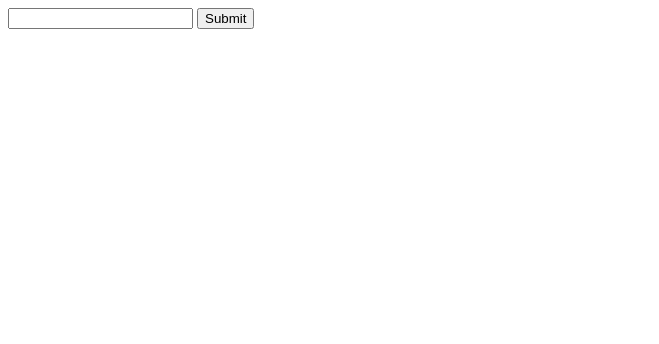
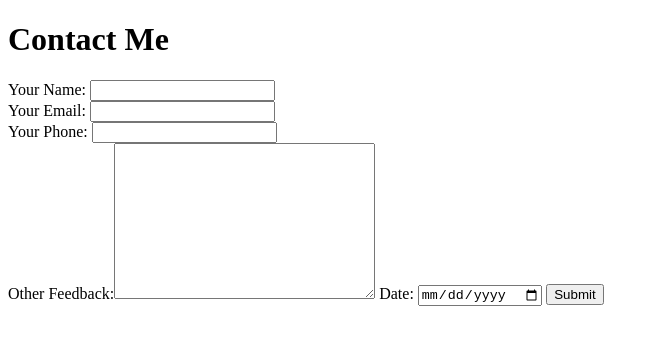
Before and after one commit to evantwescott/PortSite, a plain HTML site: page entry_form.html in a window 1280 px wide. Shown: the whole page, without its empty margins (0-659 px from the left). Drawn offline with Linux system fonts and the light colour scheme.

Commit message:
Additions to the "Forms" page + new logo

```diff
--- a/entry_form.html
+++ b/entry_form.html
@@ -7,9 +7,16 @@
     <title>Into the Breach | New Form</title>
 </head>
 <body>
-   <form action="">
-       <input name="q" type="text">
-       <input type="submit">
+    <h1>Contact Me</h1>
+   <form action="entry_form.html" method="POST">
+       <input type="hidden" name = "source" value="ContactForm">
+       Your Name: <input name="Full Name" type="text"><br/>
+       Your Email: <input name="EmailAddress" type="email"><br/>
+       Your Phone: <input type="phone" name="" id=""><br/>
+       Other Feedback:<textarea name="Feedback" id="" cols="30" rows="10"></textarea>
+       Date: <input type="date" name="" id="">
+
+       <input type="submit" value="Submit">
     </form>
 </body>
 </html>
```
Also changed, not shown: index.html (+3 -1 lines), images/icb_clear_logo.png (added).
